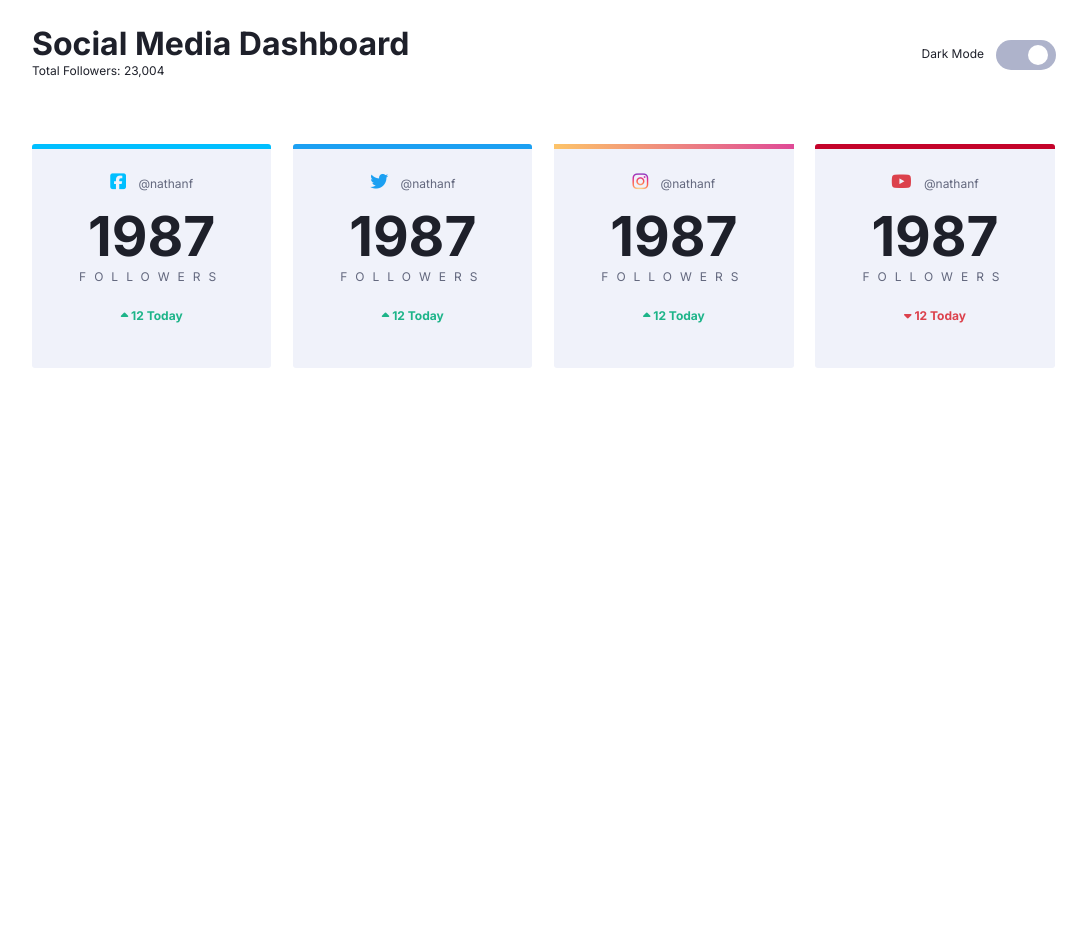
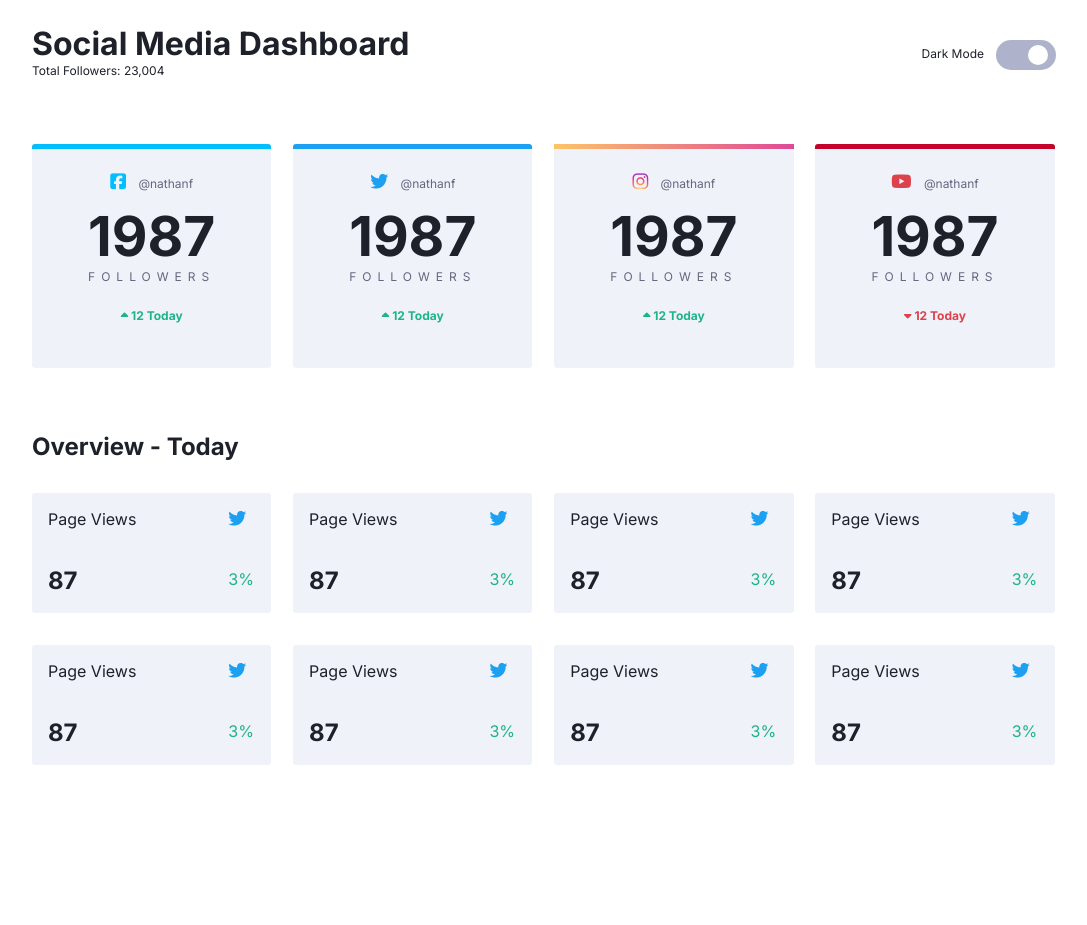
Before and after one commit to mritunjaysaha/social-media-dashboard, a plain HTML site: page index.html in a window 1280 px wide. Shown: the whole page, without its empty margins (96-1183 px from the left). Before the commit the page ends 800 px from the top, so only its background shows below. Drawn offline with Linux system fonts and the light colour scheme.

Commit message:
completed desktop version

```diff
--- a/index.html
+++ b/index.html
@@ -96,14 +96,56 @@
             </div>
         </div>
     </section>
-    <!--
-    Overview - Today
 
-    Page Views
-    87
-    3%
+    <!-- Overview -->
 
-    Likes
+    <section class="overview">
+        <div class="overview-heading">
+            <h1>Overview - Today</h1>
+        </div>
+        <div class="overview-data">
+            <div class="overview-tabs card">
+                <div class="overview-tabs-left">
+                    <p>Page Views</p>
+                    <h1>87</h1>
+                </div>
+                <div class="overview-tabs-right">
+                    <i class="fab fa-twitter"></i>
+                    <p class="follower-green">3%</p>
+                </div>
+            </div>
+            <div class="overview-tabs card">
+                <div class="overview-tabs-left">
+                    <p>Page Views</p>
+                    <h1>87</h1>
+                </div>
+                <div class="overview-tabs-right">
+                    <i class="fab fa-twitter"></i>
+                    <p class="follower-green">3%</p>
+                </div>
+            </div>
+            <div class="overview-tabs card">
+                <div class="overview-tabs-left">
+                    <p>Page Views</p>
+                    <h1>87</h1>
+                </div>
+                <div class="overview-tabs-right">
+                    <i class="fab fa-twitter"></i>
+                    <p class="follower-green">3%</p>
+                </div>
+            </div>
+            <div class="overview-tabs card">
+                <div class="overview-tabs-left">
+                    <p>Page Views</p>
+                    <h1>87</h1>
+                </div>
+                <div class="overview-tabs-right">
+                    <i class="fab fa-twitter"></i>
+                    <p class="follower-green">3%</p>
+                </div>
+            </div>
+
+            <!-- Likes
             52
             2%
 
@@ -131,6 +173,79 @@
             1407
             12% -->
 
+        </div>
+        <div class="overview-data">
+            <div class="overview-tabs card">
+                <div class="overview-tabs-left">
+                    <p>Page Views</p>
+                    <h1>87</h1>
+                </div>
+                <div class="overview-tabs-right">
+                    <i class="fab fa-twitter"></i>
+                    <p class="follower-green">3%</p>
+                </div>
+            </div>
+            <div class="overview-tabs card">
+                <div class="overview-tabs-left">
+                    <p>Page Views</p>
+                    <h1>87</h1>
+                </div>
+                <div class="overview-tabs-right">
+                    <i class="fab fa-twitter"></i>
+                    <p class="follower-green">3%</p>
+                </div>
+            </div>
+            <div class="overview-tabs card">
+                <div class="overview-tabs-left">
+                    <p>Page Views</p>
+                    <h1>87</h1>
+                </div>
+                <div class="overview-tabs-right">
+                    <i class="fab fa-twitter"></i>
+                    <p class="follower-green">3%</p>
+                </div>
+            </div>
+            <div class="overview-tabs card">
+                <div class="overview-tabs-left">
+                    <p>Page Views</p>
+                    <h1>87</h1>
+                </div>
+                <div class="overview-tabs-right">
+                    <i class="fab fa-twitter"></i>
+                    <p class="follower-green">3%</p>
+                </div>
+            </div>
+
+            <!-- Likes
+            52
+            2%
+
+            Likes
+            5462
+            2257%
+
+            Profile Views
+            52k
+            1375%
+
+            Retweets
+            117
+            303%
+
+            Likes
+            507
+            553%
+
+            Likes
+            107
+            19%
+
+            Total Views
+            1407
+            12% -->
+
+        </div>
+    </section>
     <!-- <div class="attribution">
         Challenge by <a href="https://www.frontendmentor.io?ref=challenge" target="_blank">Frontend Mentor</a>.
         Coded by <a href="#">Your Name Here</a>.
--- a/styles/styles.css
+++ b/styles/styles.css
@@ -54,8 +54,6 @@ body {
 .header {
     margin: 0;
     padding: 1.5em 8em;
-    background-size: 100vh, 100vh auto;
-    width: 100%;
 }
 .header p {
     font-size: 12px;
@@ -78,7 +76,11 @@ body {
        Cards
   ***************/
 .cards {
-    margin: 6em 4em 0 8em;
+    display: flex;
+    flex-wrap: nowrap;
+    flex-direction: row;
+    margin: 6em 4em 4em 8em;
+    position: relative;
 }
 .card {
     display: block;
@@ -122,7 +124,7 @@ body {
     font-size: 12px;
     font-weight: 400;
     text-transform: uppercase;
-    letter-spacing: 8px;
+    letter-spacing: 6px;
     color: var(--secondary-font);
 }
 .follower-increased {
@@ -165,6 +167,41 @@ body {
 .fa-youtube-play {
     color: var(--BrightRed);
 }
+
+/*****************
+
+    Overview
+
+ *****************/
+.overview {
+    display: flex;
+    flex-direction: column;
+    margin: 0 4em 1em 8em;
+    padding-bottom: 10em;
+}
+.overview-data {
+    flex-direction: row;
+    padding-top: 2em;
+}
+.overview-tabs {
+    background: var(--card-background);
+    text-align: left;
+    height: 15vh;
+    padding: 1em;
+}
+.overview-tabs-left {
+    display: block;
+    float: left;
+}
+.overview-tabs-left p,
+.overview-tabs-right i {
+    padding-bottom: 2.3em;
+}
+.overview-tabs-right {
+    display: block;
+    float: right;
+}
+
 /* Footer */
 .attribution {
     font-size: 11px;
@@ -175,4 +212,13 @@ body {
     color: #3e52a3;
 }
 
-/*# sourceMappingURL=styles.css.map */
+@media only screen and (max-width: 576px) {
+    .header {
+        padding: 0;
+    }
+    .cards,
+    .overview-data {
+        flex-direction: column;
+        margin: 0 auto;
+    }
+}
```
Lines whose indentation alone changed are shown as unchanged.
